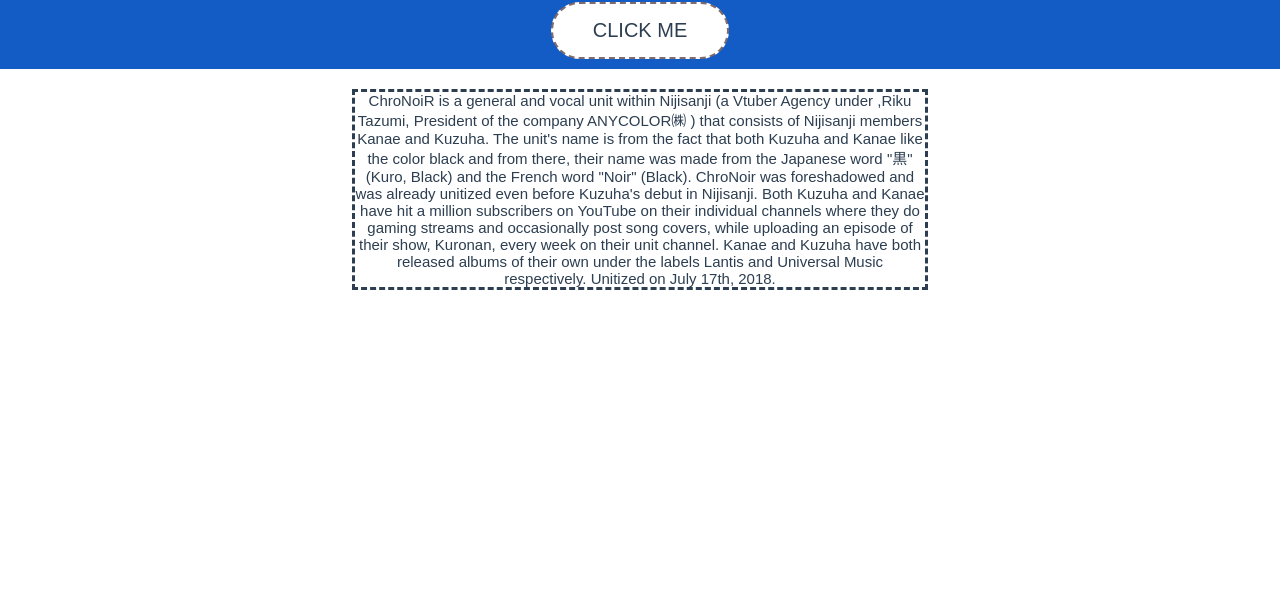
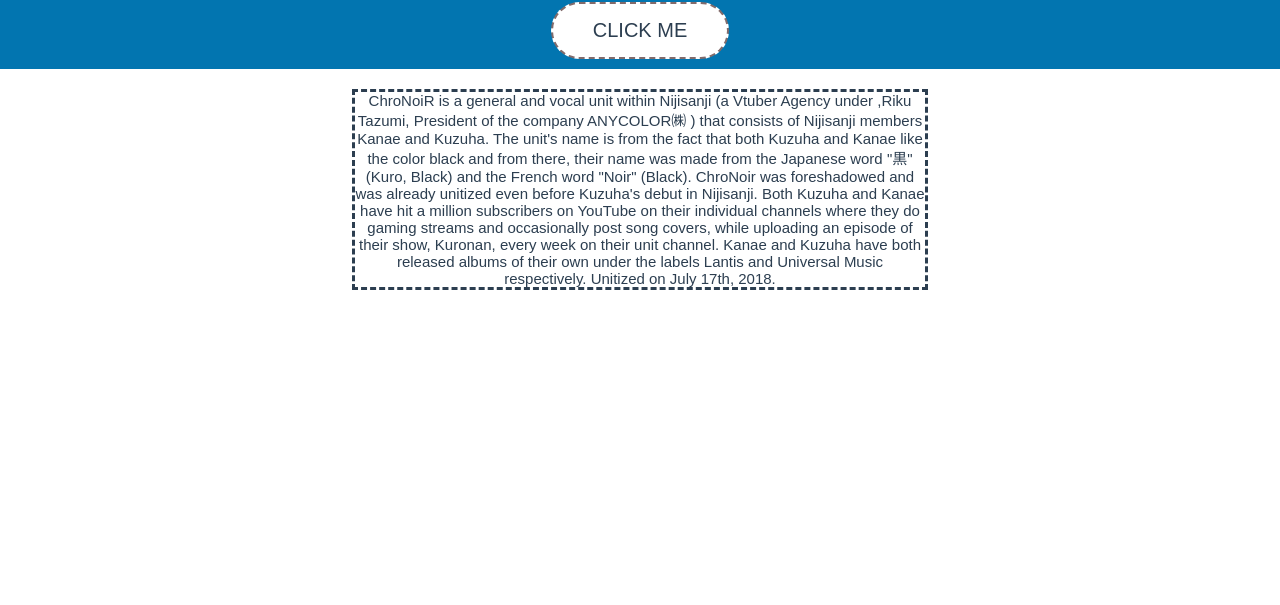
Before and after one commit to staten-island-tech/vite-project-AMandac252, a website built with Vite: page vite-project/index.html in a window 1280 px wide. Shown: the part 195-800 px from the top of the page. Built offline with nearby package versions, Linux system fonts and the light colour scheme.

Commit message:
mm heklo mne

```diff
--- a/vite-project/styles/style.css
+++ b/vite-project/styles/style.css
@@ -11,6 +11,7 @@
   -moz-osx-font-smoothing: grayscale;
 
 }
+
 :root {
   /* Type */
   --h1: 6.854rem;
@@ -22,26 +23,28 @@
 
   /*  colors  */
   --black: #000;
-  --light-blue: #2998ff;
-  --dark-blue: #135cc5;
-  --light-red: #f87171;
-  --dark-red: #dc2626;
+
+  --light-blue: #31AFEB;
+  --mid-blue: #0275B0;
+  --dark-blue:#091C6B;
+
+  --light-red: #ea5454;
+  --mid-red: #dc2626;
+  --dark-red: #A80001;
+
   --gray: #252c30;
 
   /*Intentions */
   --primary: var(--light-blue);
-  --secondary: var(--dark-blue);
-   /*Intentions */
-   --primary: var(--light-blue);
-   --secondary: var(--dark-blue);
+  --secondary: var(--mid-blue);
 }
  .warm {
    --primary: var(--light-red);
-   --secondary: var(--dark-red);
+   --secondary: var(--mid-red);
  }
  .cool {
    --primary: var(--light-blue);
-   --secondary: var(--dark-blue);
+   --secondary: var(--mid-blue);
  }
  .hero {
    background-color: var(--primary);
@@ -108,11 +111,9 @@
     justify-content: space-around;
     margin: 2rem;
     font-size: 1.5rem;
-
 }
 
-
-.display {
+.display{
   display: flex;
   flex-direction: row;
   flex-wrap: wrap;
```
Also changed, not shown: vite-project/index.html (+2 -1 lines), vite-project/images/Bottom-web-page-image.jpg (deleted), vite-project/images/bottom-image.jpg (added).
